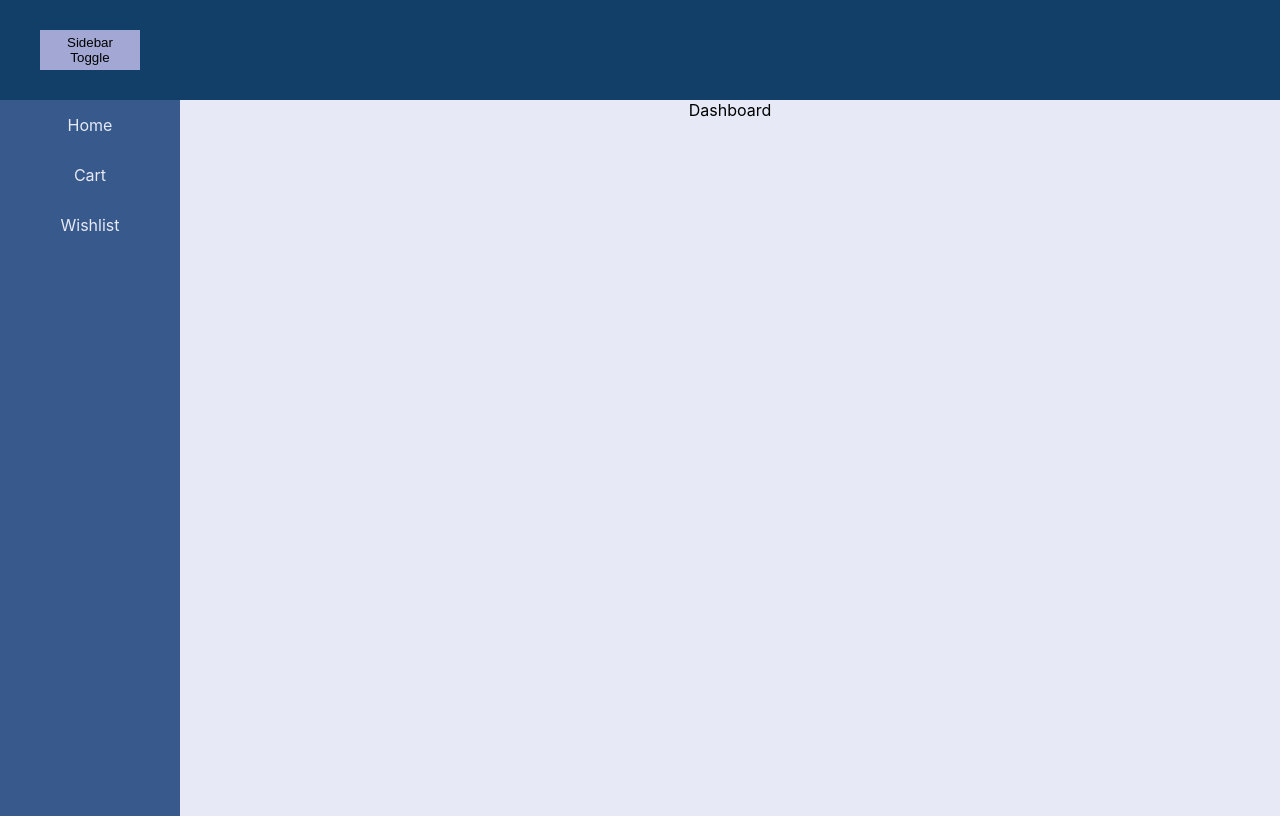
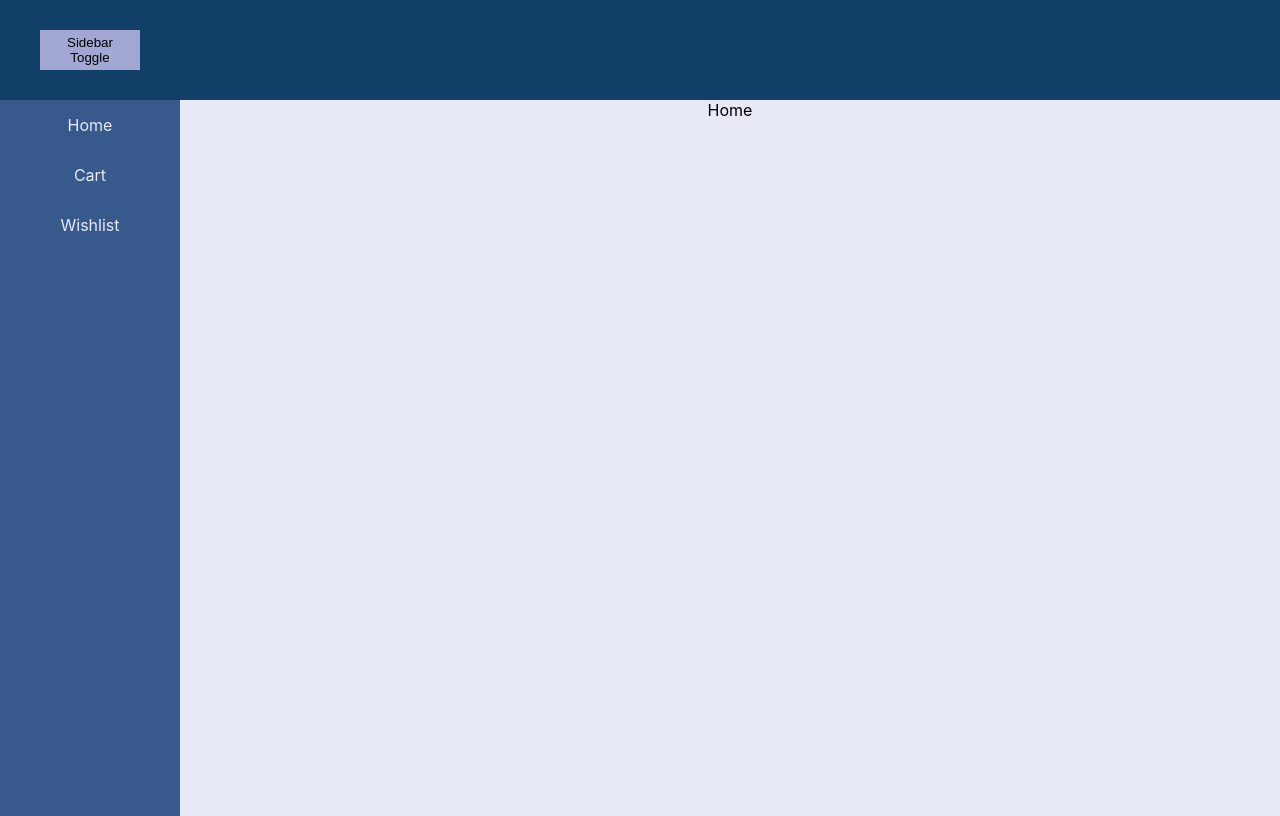
Before and after one commit to camhmills/digitalcrafts, a React (Create React App) app in the folder week13/day1/soloproject/: page /home in a window 1280 px wide. Built offline with nearby package versions, Linux system fonts and the light colour scheme.

Commit message:
Added a home and wishlist page

```diff
--- a/week13/day1/soloproject/package.json
+++ b/week13/day1/soloproject/package.json
@@ -10,7 +10,8 @@
     "react-dom": "^17.0.2",
     "react-redux": "^7.2.5",
     "react-router": "^5.2.1",
-    "react-scripts": "4.0.3",
+    "react-router-dom": "^5.3.0",
+    "react-scripts": "^4.0.3",
     "redux": "^4.1.1",
     "redux-logger": "^3.0.6",
     "styled-components": "^5.3.3",
--- a/week13/day1/soloproject/src/App.js
+++ b/week13/day1/soloproject/src/App.js
@@ -4,19 +4,32 @@ import Dashboard from './components/Dashboard';
 import Header from './components/Header';
 import Sidebar from './components/Sidebar';
 import { MainContainer, SubContainer } from './styled-components/MainContainerStyle';
+import { BrowserRouter as Router, Switch, Route, Redirect } from 'react-router-dom';
+import Home from './components/Home';
+import Wishlist from './components/Wishlist';
 
 function App() {
   const [viewsideBar, setviewsideBar] = useState(true)
   return (
-    <div className="App">
+    <Router>
+      <Switch>
         <MainContainer>
           <Header viewsideBar={viewsideBar} setviewsideBar={setviewsideBar}/>
             <SubContainer>
               <Sidebar viewsideBar = {viewsideBar}/>
+            <Route exact path = "/dashboard">
               <Dashboard/>
+            </Route>
+            <Route exact path = "/home">
+              <Home/>
+            </Route>
+            <Route exact path = "/wishlist">
+              <Wishlist/>
+            </Route>
             </SubContainer>
         </MainContainer>
-    </div>
+      </Switch>
+    </Router>
   );
 }
 
--- /dev/null
+++ b/week13/day1/soloproject/src/components/Home.js
@@ -0,0 +1,10 @@
+import React from 'react'
+import { HomeDiv } from '../styled-components/HomeStyle'
+
+export default function Home() {
+    return (
+        <HomeDiv>
+            Home
+        </HomeDiv>
+    )
+}
--- /dev/null
+++ b/week13/day1/soloproject/src/components/Wishlist.js
@@ -0,0 +1,10 @@
+import React from 'react'
+import { WishlistDiv } from '../styled-components/WishlistStyle'
+
+export default function Wishlist() {
+    return (
+        <WishlistDiv>
+            Wishlist
+        </WishlistDiv>
+    )
+}
--- /dev/null
+++ b/week13/day1/soloproject/src/styled-components/HomeStyle.js
@@ -0,0 +1,8 @@
+import styled from 'styled-components';
+
+export const HomeDiv = styled.div`
+display: grid;
+justify-content: center;
+width: 100vw;
+background-color: #e7eaf6
+`
--- /dev/null
+++ b/week13/day1/soloproject/src/styled-components/WishlistStyle.js
@@ -0,0 +1,8 @@
+import styled from "styled-components";
+
+export const WishlistDiv = styled.div`
+display: grid;
+justify-content: center;
+width: 100vw;
+background-color: #e7eaf6
+`
```
Also changed, not shown: 1 other file (tests, documents, lock files or other folders). Lines whose indentation alone changed are shown as unchanged.
